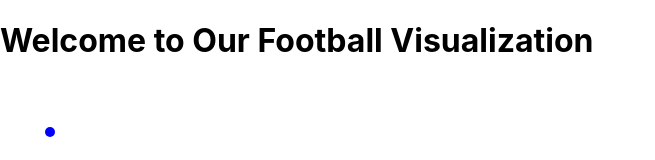
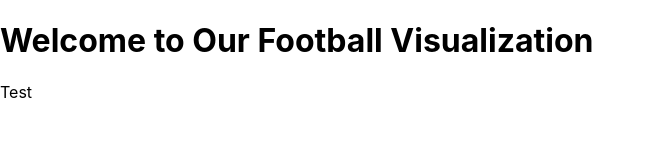
Before and after one commit to ATrbovic/nfl-web-app, a React (Create React App) app in the folder nfl-web/: page / in a window 1280 px wide. Shown: the top 160 px of the page, without its empty margins (0-655 px from the left). Built offline with nearby package versions, Linux system fonts and the light colour scheme.

Commit message:
initial commit
commit to andrew-header

```diff
--- a/nfl-web/package.json
+++ b/nfl-web/package.json
@@ -6,6 +6,7 @@
     "@testing-library/jest-dom": "^5.17.0",
     "@testing-library/react": "^13.4.0",
     "@testing-library/user-event": "^13.5.0",
+    "d3": "^7.8.5",
     "react": "^18.2.0",
     "react-dom": "^18.2.0",
     "react-scripts": "5.0.1",
--- a/nfl-web/src/App.js
+++ b/nfl-web/src/App.js
@@ -84,7 +84,10 @@ function App() {
 
     return (
         <div className="App">
+            <header>
             <h1>Welcome to Our Football Visualization</h1>
+            <p>Test</p>
+            </header>
             {playData && <FootballField frames={playData} />}
 
         </div>
--- a/package.json
+++ b/package.json
@@ -11,6 +11,7 @@
   "license": "ISC",
   "dependencies": {
     "express": "^4.18.2",
-    "pg": "^8.11.3"
+    "pg": "^8.11.3",
+    "react-scripts": "^5.0.1"
   }
 }
```
Also changed, not shown: 2 other files (tests, documents, lock files or other folders).
